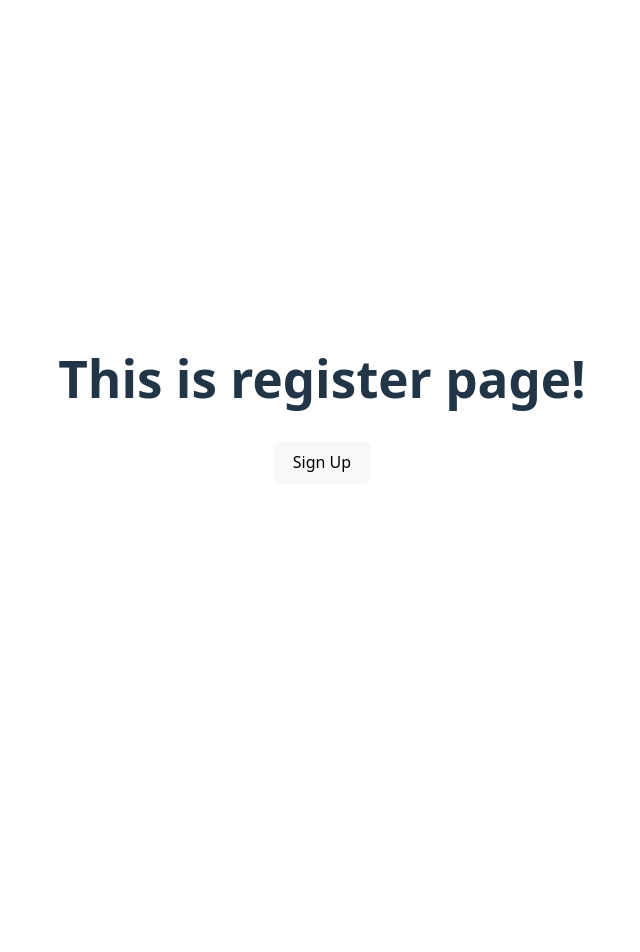
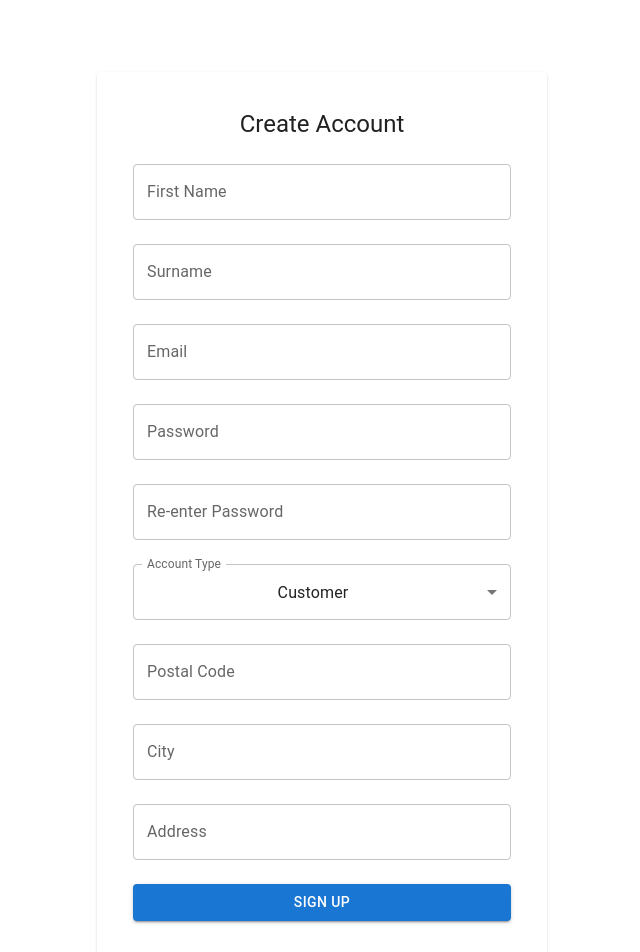
Before and after one commit to golihaidari/BidGallery, a React (Vite) app in the folder frontend/: page /register in a window 1280 px wide. Shown: the top 952 px of the page, without its empty margins (318-958 px from the left). Before the commit the page ends 800 px from the top, so only its background shows below. Built offline with nearby package versions, Linux system fonts and the light colour scheme.

Commit message:
change buils in script to handle rounting in github

```diff
--- a/frontend/index.html
+++ b/frontend/index.html
@@ -2,11 +2,13 @@
 <html lang="en">
   <head>
     <meta charset="UTF-8" />
+    <link rel="icon" type="image/svg+xml" href="/vite.svg" />
     <meta name="viewport" content="width=device-width, initial-scale=1.0" />
-    <title>BidGallery</title>
+    <title>Vite + React + TS</title>
     <base href="/BidGallery/"/>
   </head>
   <body>
     <div id="root"></div>
+    <script type="module" src="/src/main.tsx"></script>
   </body>
 </html>
--- a/frontend/package.json
+++ b/frontend/package.json
@@ -5,13 +5,17 @@
   "type": "module",
   "scripts": {
     "dev": "vite",
-    "build": "tsc -b && vite build",
+    "build": "tsc -b && vite build && cp dist/index.html dist/404.html",
     "lint": "eslint .",
     "preview": "vite preview",
     "test": "vitest --run",
     "type-checking": "tsc --noEmit"
   },
   "dependencies": {
+    "@emotion/react": "^11.14.0",
+    "@emotion/styled": "^11.14.1",
+    "@mui/icons-material": "^7.3.2",
+    "@mui/material": "^7.3.2",
     "react": "^19.1.1",
     "react-dom": "^19.1.1",
     "react-redux": "^9.2.0",
--- a/frontend/src/login/Login.css
+++ b/frontend/src/login/Login.css
@@ -1,9 +1,10 @@
 /* Fullscreen centered container */
+
 .login-container {
   display: flex;
   justify-content: center;
   align-items: center;
-  height: 100vh;
+  height: auto;
   width: 150vh;
   background: linear-gradient(135deg, #89f7fe, #66a6ff);
   font-family: Arial, sans-serif;
--- a/frontend/src/signUp/Register.css
+++ b/frontend/src/signUp/Register.css
@@ -0,0 +1,13 @@
+.register-container {
+  display: flex;
+  justify-content: center;
+  padding: 40px 20px; /* vertical padding instead of centering */
+  background-color: linear-gradient(135deg, #89f7fe, #66a6ff);
+}
+
+.register-card {
+  width: 100%;
+  max-width: 450px;
+  padding: 20px;
+  box-sizing: border-box;
+}
--- a/frontend/src/signUp/Register.tsx
+++ b/frontend/src/signUp/Register.tsx
@@ -1,20 +1,208 @@
+import { useState } from "react";
 import { useNavigate } from "react-router-dom";
+import {
+  TextField,
+  Button,
+  MenuItem,
+  Card,
+  CardContent,
+  Typography,
+  Box,
+} from "@mui/material";
+import "./Register.css";
 
-function Register(){
-    const navigate = useNavigate();
+type AccountType = "customer" | "artist";
 
-    const handleSignUp= ()=> {
-        navigate("/main");
+interface FormState {
+  firstName: string;
+  surname: string;
+  email: string;
+  password: string;
+  rePassword: string;
+  accountType: AccountType;
+  postalCode?: string;
+  city?: string;
+  address?: string;
+  bio?: string;
+  style?: string;
+}
+
+export default function Register() {
+  const navigate = useNavigate();
+  const [form, setForm] = useState<FormState>({
+    firstName: "",
+    surname: "",
+    email: "",
+    password: "",
+    rePassword: "",
+    accountType: "customer",
+    postalCode: "",
+    city: "",
+    address: "",
+    bio: "",
+    style: "",
+  });
+
+  const [error, setError] = useState("");
+
+  const handleChange = (
+    e: React.ChangeEvent<HTMLInputElement | HTMLTextAreaElement | HTMLSelectElement>
+  ) => {
+    const { name, value } = e.target;
+    setForm((prev) => ({ ...prev, [name]: value }));
+  };
+
+  const handleSignUp = () => {
+    if (!form.firstName || !form.surname || !form.email || !form.password || !form.rePassword) {
+      setError("Please fill all required fields");
+      return;
+    }
+    if (form.password !== form.rePassword) {
+      setError("Passwords do not match");
+      return;
+    }
+    if (form.accountType === "customer" && (!form.postalCode || !form.city || !form.address)) {
+      setError("Please fill in all address fields");
+      return;
+    }
+    if (form.accountType === "artist" && (!form.bio || !form.style)) {
+      setError("Please fill in all artist details");
+      return;
     }
 
-    return(
-        <div>
-            <h1>This is register page!</h1>
-            <button onClick={handleSignUp}> Sign Up</button>
-        </div>
+    console.log("Form data:", form); // send this to backend
+    navigate("/main");
+  };
 
-    )
+  return (
+    <Box className="register-container">
+      <Card className="register-card">
+        <CardContent>
+          <Typography variant="h5" component="h2" gutterBottom>
+            Create Account
+          </Typography>
+          {error && <Typography color="error" gutterBottom>{error}</Typography>}
 
+          <TextField
+            fullWidth
+            label="First Name"
+            name="firstName"
+            value={form.firstName}
+            onChange={handleChange}
+            margin="normal"
+          />
+          <TextField
+            fullWidth
+            label="Surname"
+            name="surname"
+            value={form.surname}
+            onChange={handleChange}
+            margin="normal"
+          />
+          <TextField
+            fullWidth
+            label="Email"
+            type="email"
+            name="email"
+            value={form.email}
+            onChange={handleChange}
+            margin="normal"
+          />
+          <TextField
+            fullWidth
+            label="Password"
+            type="password"
+            name="password"
+            value={form.password}
+            onChange={handleChange}
+            margin="normal"
+          />
+          <TextField
+            fullWidth
+            label="Re-enter Password"
+            type="password"
+            name="rePassword"
+            value={form.rePassword}
+            onChange={handleChange}
+            margin="normal"
+          />
+
+          <TextField
+            select
+            fullWidth
+            label="Account Type"
+            name="accountType"
+            value={form.accountType}
+            onChange={handleChange}
+            margin="normal"
+          >
+            <MenuItem value="customer">Customer</MenuItem>
+            <MenuItem value="artist">Artist</MenuItem>
+          </TextField>
+
+          {form.accountType === "customer" && (
+            <>
+              <TextField
+                fullWidth
+                label="Postal Code"
+                name="postalCode"
+                value={form.postalCode}
+                onChange={handleChange}
+                margin="normal"
+              />
+              <TextField
+                fullWidth
+                label="City"
+                name="city"
+                value={form.city}
+                onChange={handleChange}
+                margin="normal"
+              />
+              <TextField
+                fullWidth
+                label="Address"
+                name="address"
+                value={form.address}
+                onChange={handleChange}
+                margin="normal"
+              />
+            </>
+          )}
+
+          {form.accountType === "artist" && (
+            <>
+              <TextField
+                fullWidth
+                label="Bio"
+                name="bio"
+                value={form.bio}
+                onChange={handleChange}
+                margin="normal"
+                multiline
+                rows={3}
+              />
+              <TextField
+                fullWidth
+                label="Style"
+                name="style"
+                value={form.style}
+                onChange={handleChange}
+                margin="normal"
+              />
+            </>
+          )}
+
+          <Button
+            variant="contained"
+            color="primary"
+            fullWidth
+            onClick={handleSignUp}
+            style={{ marginTop: "16px" }}
+          >
+            Sign Up
+          </Button>
+        </CardContent>
+      </Card>
+    </Box>
+  );
 }
-
-export default Register
```
Also changed, not shown: 1 other file (tests, documents, lock files or other folders).
